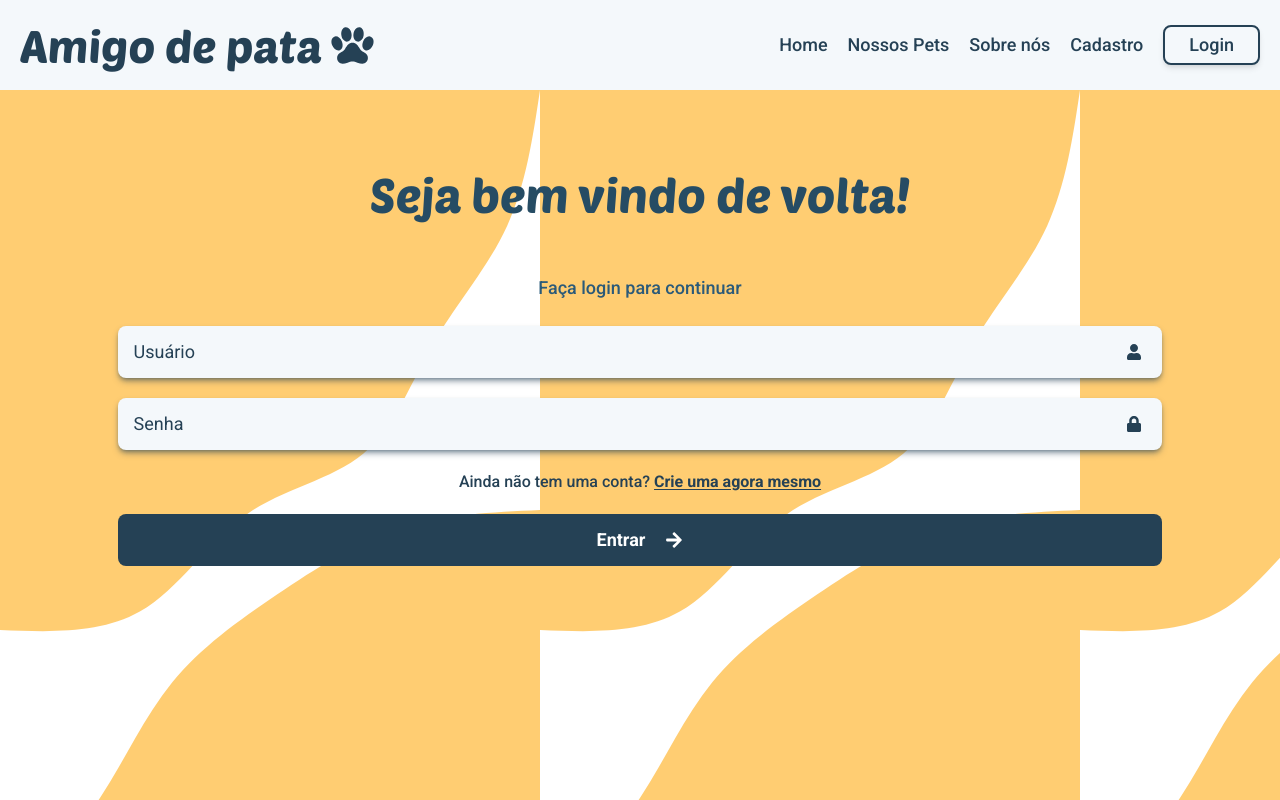
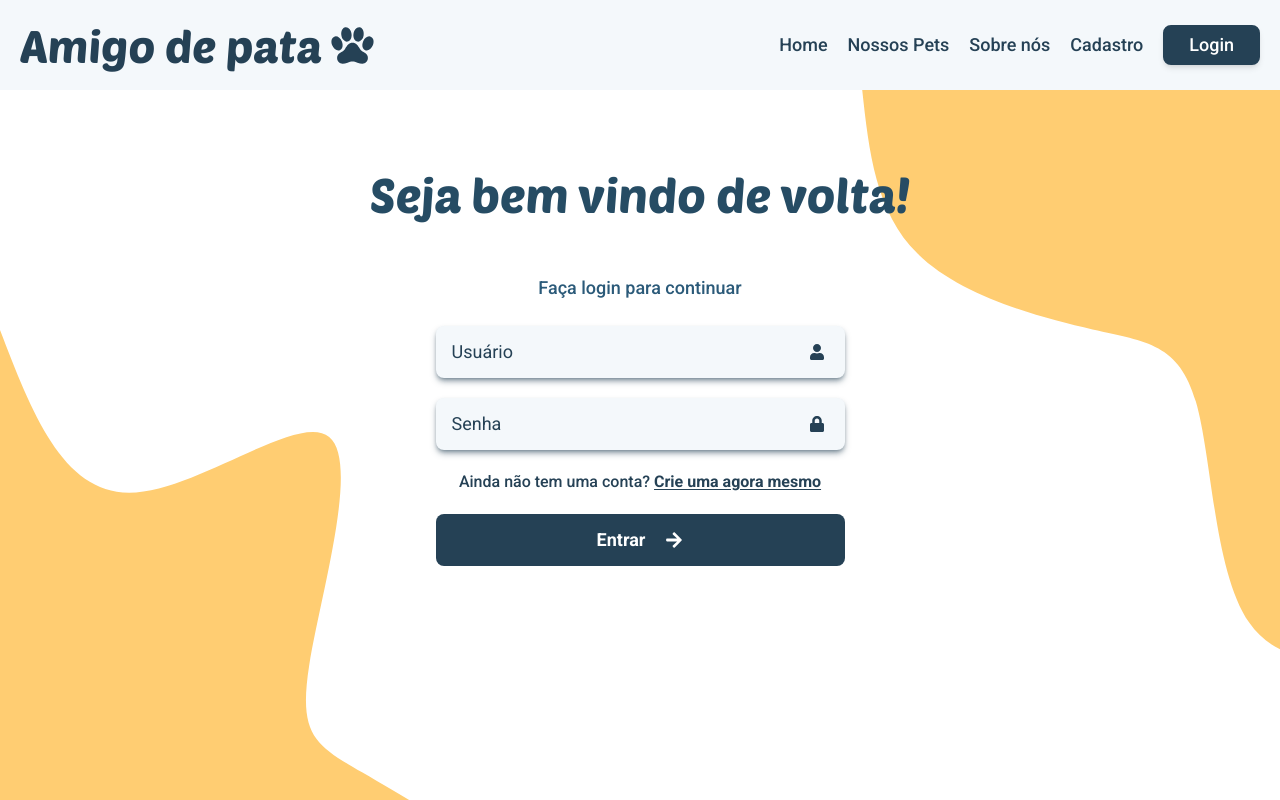
Before and after one commit to ArthurThz/amigodepata, a Next.js app: page /SignIn in a window 1280 px wide. Shown: the top 800 px of the page. Built offline with nearby package versions, Linux system fonts and the light colour scheme.

Commit message:
feat: created password input component, changed login button background-color

```diff
--- a/app/Components/Forms/SignInForm.tsx
+++ b/app/Components/Forms/SignInForm.tsx
@@ -1,9 +1,10 @@
 "use client";
 
-import { FaArrowRight, FaLock, FaUser } from "react-icons/fa";
+import { FaArrowRight, FaLock, FaLockOpen, FaUser } from "react-icons/fa";
 import TextInput from "../Input/text-input";
 import { useForm } from "react-hook-form";
 import Link from "next/link";
+import PasswordInput from "../Input/password-input";
 
 const SignInForm = () => {
   const {
@@ -27,12 +28,20 @@ const SignInForm = () => {
         icon={<FaUser />}
         control={control}
       />
-      <TextInput
+      {/* <TextInput
         name="password"
         placeholder="Senha"
         icon={<FaLock />}
+        type="password"
         // FaLockOpen
         control={control}
+      /> */}
+      <PasswordInput
+        control={control}
+        name="password"
+        hidePasswordIcon={<FaLock />}
+        showPasswordIcon={<FaLockOpen />}
+        placeholder="Senha"
       />
       <span className="font-roboto font-medium text-azul-900 group">
         Ainda não tem uma conta?{" "}
--- /dev/null
+++ b/app/Components/Input/password-input.tsx
@@ -0,0 +1,71 @@
+"use client";
+
+import { ComponentProps, ReactNode, useState } from "react";
+import { FaEye, FaEyeSlash } from "react-icons/fa";
+import { Control, useController } from "react-hook-form";
+
+type PasswordInputProps = ComponentProps<"input"> & {
+  control: Control<any>;
+  name: string;
+  showPasswordIcon: ReactNode;
+  hidePasswordIcon: ReactNode;
+};
+
+const PasswordInput = ({
+  hidePasswordIcon,
+  showPasswordIcon,
+  control,
+  name,
+  ...inputProps
+}: PasswordInputProps) => {
+  const {
+    formState: { errors },
+  } = useController({ control, name });
+  const defaultPasswordType = {
+    type: "password",
+    icon: hidePasswordIcon,
+  };
+  const [isPasswordVisible, setIsPasswordVisible] =
+    useState(defaultPasswordType);
+
+  const changePasswordVisibility = () => {
+    isPasswordVisible.type === "password"
+      ? setIsPasswordVisible({
+          type: "text",
+          icon: showPasswordIcon,
+        })
+      : setIsPasswordVisible(defaultPasswordType);
+  };
+  return (
+    <div className="w-full flex flex-col items-center h-auto relative">
+      <input
+        className="w-full py-3 px-4
+          font-roboto font-bold text-lg text-azul-900
+          shadow-md shadow-azul-900/50 bg-azul-50
+          rounded-lg outline-none
+          placeholder:font-normal  placeholder:text-azul-900
+          focus-within:ring-2 focus-within:ring-azul-900"
+        type={isPasswordVisible.type}
+        {...control.register(name, {
+          required: "Por favor, digite sua senha!",
+        })}
+        {...inputProps}
+        autoComplete="false"
+      />
+
+      <div
+        className="h-full w-auto flex items-center justify-center absolute right-5 text-azul-900 hover:cursor-pointer"
+        onClick={() => changePasswordVisibility()}
+      >
+        {isPasswordVisible.icon}
+      </div>
+      {errors[name] && (
+        <span className="text-red-500 font-bold mt-2">
+          {errors[name].message?.toString()}
+        </span>
+      )}
+    </div>
+  );
+};
+
+export default PasswordInput;
--- a/app/Components/Loader/index.tsx
+++ b/app/Components/Loader/index.tsx
@@ -11,7 +11,13 @@ const Loader = ({ image }: LoaderProps) => {
       {!image ? (
         <FaSpinner className="text-2xl text-azul-900 animate-spin" />
       ) : (
-        <Image src={image} width={300} height={300} alt="loader icon" />
+        <Image
+          unoptimized
+          src={image}
+          width={300}
+          height={300}
+          alt="loader icon"
+        />
       )}
     </div>
   );
--- a/app/Components/NavBar/index.tsx
+++ b/app/Components/NavBar/index.tsx
@@ -36,9 +36,12 @@ const NavBar = () => {
           Cadastro
         </Link>
 
-        <button className="py-1 px-6 rounded-lg bg-azul-50 border-2 border-azul-900 shadow-md font-roboto text-lg font-medium text-azul-900 hover:bg-laranja-500/80 hover:border-azul-900 hover:border-2 hover:shadow-lg hover:shadow-azul-900 hover:text-azul-900 transition-all ease">
+        <Link
+          href="SignIn"
+          className="py-1 px-6 rounded-lg bg-azul-900 border-2 border-azul-900 shadow-md font-roboto text-lg font-medium text-white hover:bg-transparent hover:border-azul-900 hover:border-2 hover:shadow-lg hover:shadow-azul-900 hover:text-azul-900 transition-all ease"
+        >
           Login
-        </button>
+        </Link>
       </div>
     </div>
   );
--- a/app/Components/SignIn/index.tsx
+++ b/app/Components/SignIn/index.tsx
@@ -3,7 +3,7 @@ import SignInForm from "../Forms/SignInForm";
 
 const LoginContainer = () => {
   return (
-    <div className="w-full h-screen px-4 flex flex-col items-center bg-blob">
+    <div className="w-full h-screen px-4 flex flex-col items-center bg-blob lg:bg-blob-lg lg:bg-cover ">
       {/* Header / Left side */}
       <h2 className="font-poetsenOne text-center text-azul-800 text-5xl mt-20 mb-14">
         Seja bem vindo de volta!
@@ -11,7 +11,7 @@ const LoginContainer = () => {
       <p className="text-azul-700 font-roboto text-lg font-medium">
         Faça login para continuar
       </p>
-      <div className="w-full h-auto py-6 flex flex-col items-center justify-center gap-4">
+      <div className="w-full h-auto py-6 flex flex-col items-center justify-center gap-4 lg:w-[500px]">
         <SignInForm />
       </div>
     </div>
--- a/tailwind.config.ts
+++ b/tailwind.config.ts
@@ -55,6 +55,7 @@ const config: Config = {
       backgroundImage:{
         "wave":"url(../public/wave-haikei.svg)",
         "blob":"url(../public/blob-scene-haikei.svg)",
+        "blob-lg":"url(../public/blob-lg.svg)",
         "bola":"url(../public/bola.svg)",
       }
       ,
```
Also changed, not shown: public/blob-lg.svg (added).
